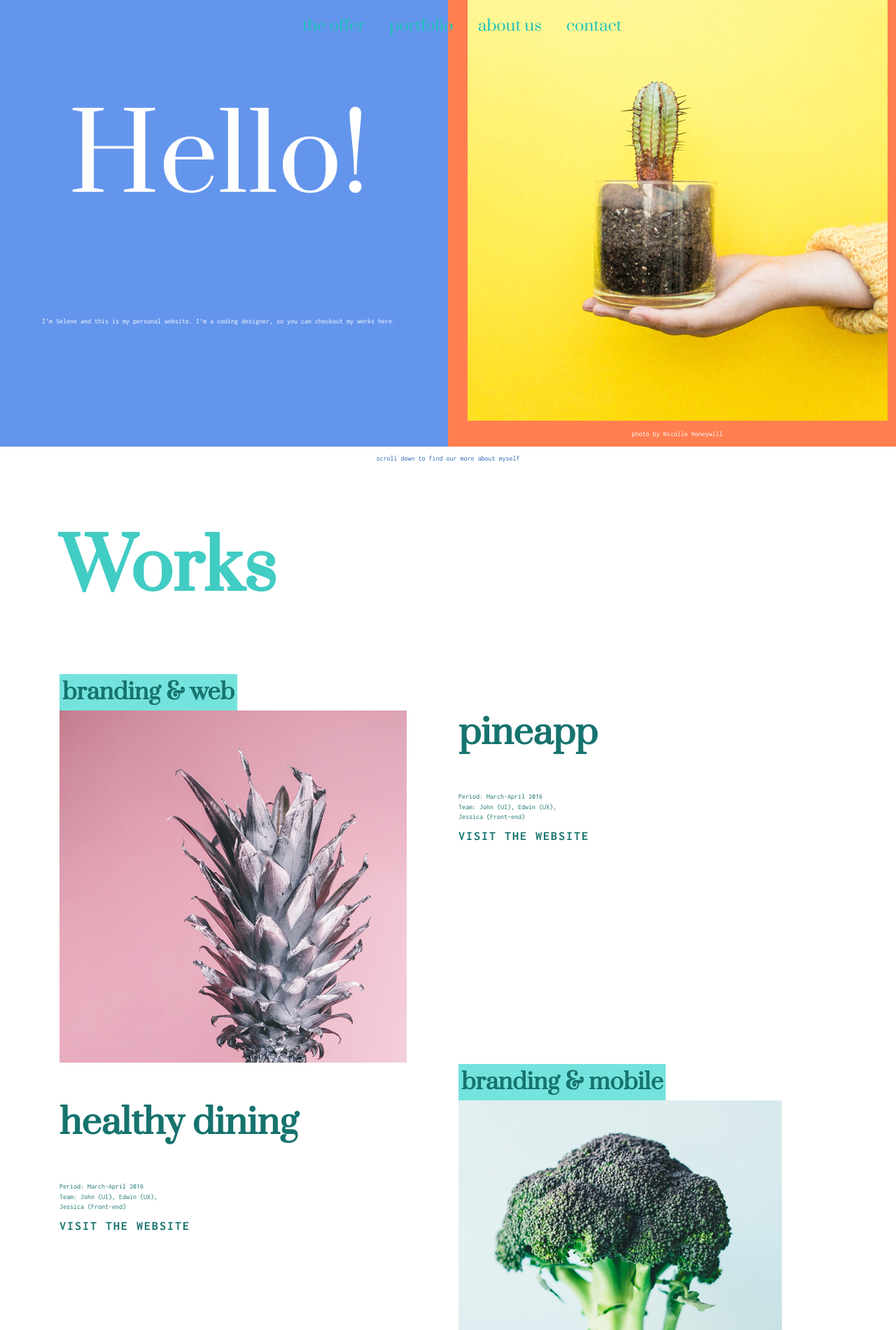
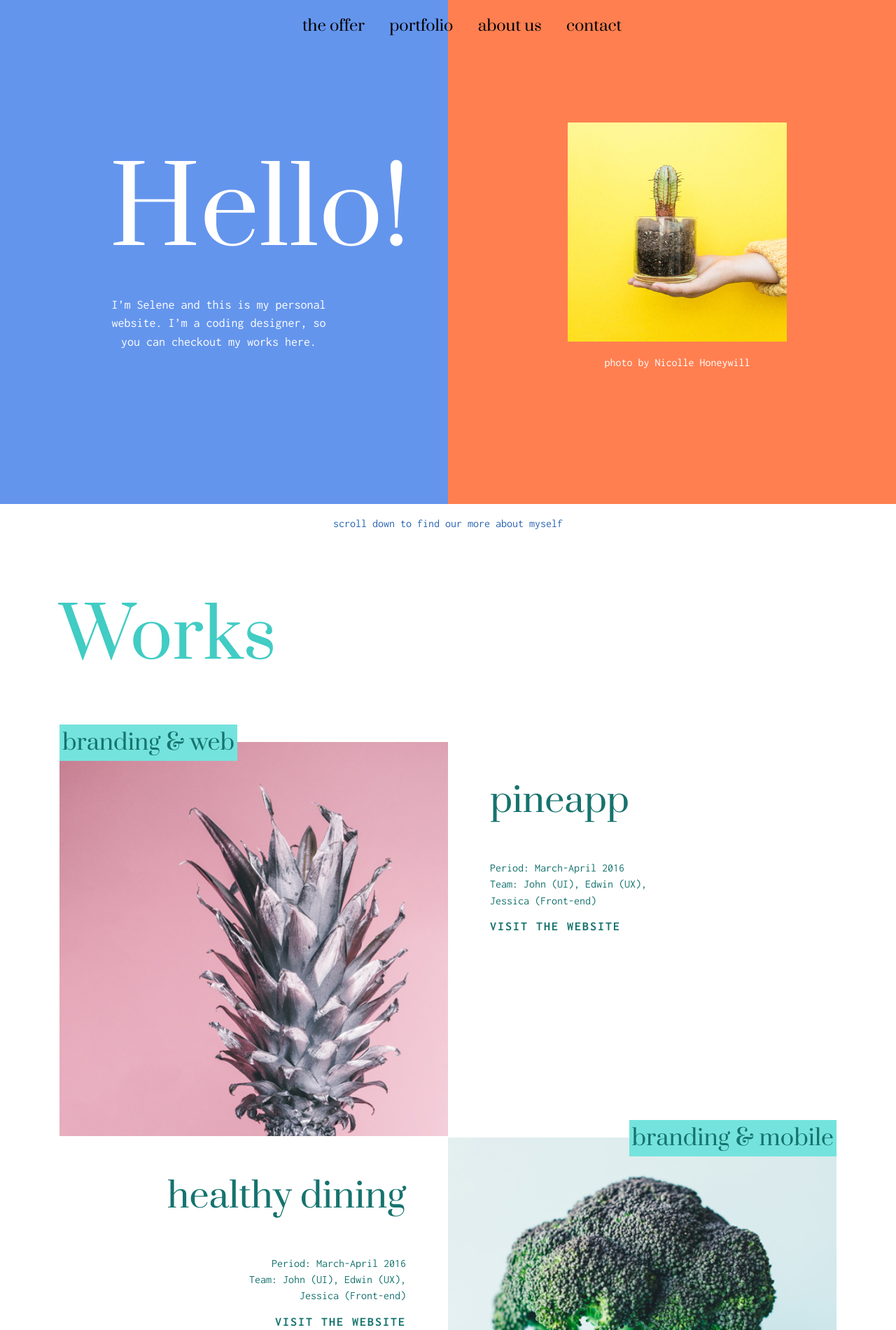
Before and after one commit to csswoman/hello-colors, a plain HTML site: page index.html in a window 1280 px wide. Shown: the top 1900 px of the page at 70% size. Drawn offline with Linux system fonts and the light colour scheme.

Commit message:
layout tweaks

```diff
--- a/css/styles.css
+++ b/css/styles.css
@@ -23,11 +23,16 @@ h3,
 h4,
 h5 {
     font-family: 'Prata', serif;
+    font-weight: normal;
 }
 
 h1 {
     font-size: 15rem;
-    font-weight: normal;
+    margin: 0;
+}
+
+h1 + p {
+    font-size: 1.8rem;
 }
 
 h2 {
@@ -58,6 +63,7 @@ a {
 
 p {
     line-height: 145%;
+    font-size: 1.6rem;
 }
 
 .works h3 {
@@ -91,13 +97,17 @@ p {
 .navigation li {
     display: inline-block;
     margin: 0 1.5rem;
-    color: #20c4bb;
+    color: black;
 }
 
 .left-col,
 .right-col {
     color: #fff;
     text-align: center;
+    height: 90vh;
+    display: flex;
+    justify-content: center;
+    align-items: center;
 }
 
 .left-col {
@@ -108,9 +118,41 @@ p {
     background-color: coral;
 }
 
+.top-container {
+    width: 50%;
+    margin: 0 auto;
+}
+
 .scroll {
     color: #2864b1;
     text-align: center;
+}
+
+.works {
+    color: #16736e;
+}
+
+.works-img {
+    position: relative;
+    width: 100%;
+}
+
+.works h4 {
+    position: absolute;
+    z-index: 1;
+    top: -25px;
+}
+
+.works h4.right-aligned {
+    right: 0;
+}
+
+.extra-gutters {
+    padding: 0 6rem;
+}
+
+.right-aligned {
+    text-align: right;
 }
 
 img {
--- a/index.html
+++ b/index.html
@@ -23,60 +23,71 @@
   </nav>
   <header class="row">
     <section class="col left-col">
-      <h1>Hello!</h1>
-      <p>I’m Selene and this is my personal website.
+      <div class="top-container">
+        <h1>Hello!</h1>
+        <p>I’m Selene and this is my personal website.
         I’m a coding designer, so you can checkout
         my works here.</p>
+      </div>
+
     </section>
+
     <section class="col right-col">
-      <img src="./img/cactus.jpg" alt="Cactus">
-      <p>photo by Nicolle Honeywill</p>
+      <div class="top-container">
+        <img src="./img/cactus.jpg" alt="Cactus">
+        <p>photo by Nicolle Honeywill</p>
+      </div>
     </section>
   </header>
   <main class="container">
     <p class="scroll">scroll down to find our more about myself</p>
     <section class="works">
       <h2>Works</h2>
-      <div class="row">
+      <div class="row no-gutters">
         <div class="col">
           <h4>branding & web</h4>
-          <img src="./img/pineapp.jpg" alt="pinneaple">
+          <img class="works-img" src="./img/pineapp.jpg" alt="pinneaple">
         </div>
         <div class="col">
-          <h3>pineapp</h3>
-          <p>Period: March-April 2016<br>
+          <div class="extra-gutters">
+            <h3>pineapp</h3>
+            <p>Period: March-April 2016<br>
             Team: John (UI), Edwin (UX),<br>
             Jessica (Front-end)</p>
-          <a href="#">VISIT THE WEBSITE</a>
+            <a href="#">VISIT THE WEBSITE</a>
+          </div>
         </div>
       </div>
-      <div class="row">
+      <div class="row no-gutters">
         <div class="col">
+          <div class="extra-gutters right-aligned">
           <h3>healthy dining</h3>
           <p>Period: March-April 2016<br>
             Team: John (UI), Edwin (UX),<br>
             Jessica (Front-end)</p>
           <a href="#">VISIT THE WEBSITE</a>
+          </div>
         </div>
 
         <div class="col">
-          <h4>branding & mobile</h4>
-          <img src="./img/healthydining.jpg" alt="healthy dining">
+          <h4 class="right-aligned">branding & mobile</h4>
+          <img class="works-img" src="./img/healthydining.jpg" alt="healthy dining">
         </div>
       </div>
-      <div class="row">
-
+      <div class="row no-gutters">
         <div class="col">
           <h4>branding & web</h4>
-          <img src="./img/smartcity.jpg" alt="smart city">
+          <img class="works-img" src="./img/smartcity.jpg" alt="smart city">
         </div>
 
         <div class="col">
+          <div class="extra-gutters">
           <h3>smart city</h3>
           <p>Period: March-April 2016<br>
             Team: John (UI), Edwin (UX),<br>
             Jessica (Front-end)</p>
           <a href="#">VISIT THE WEBSITE</a>
+          </div>
         </div>
       </div>
     </section>
```
